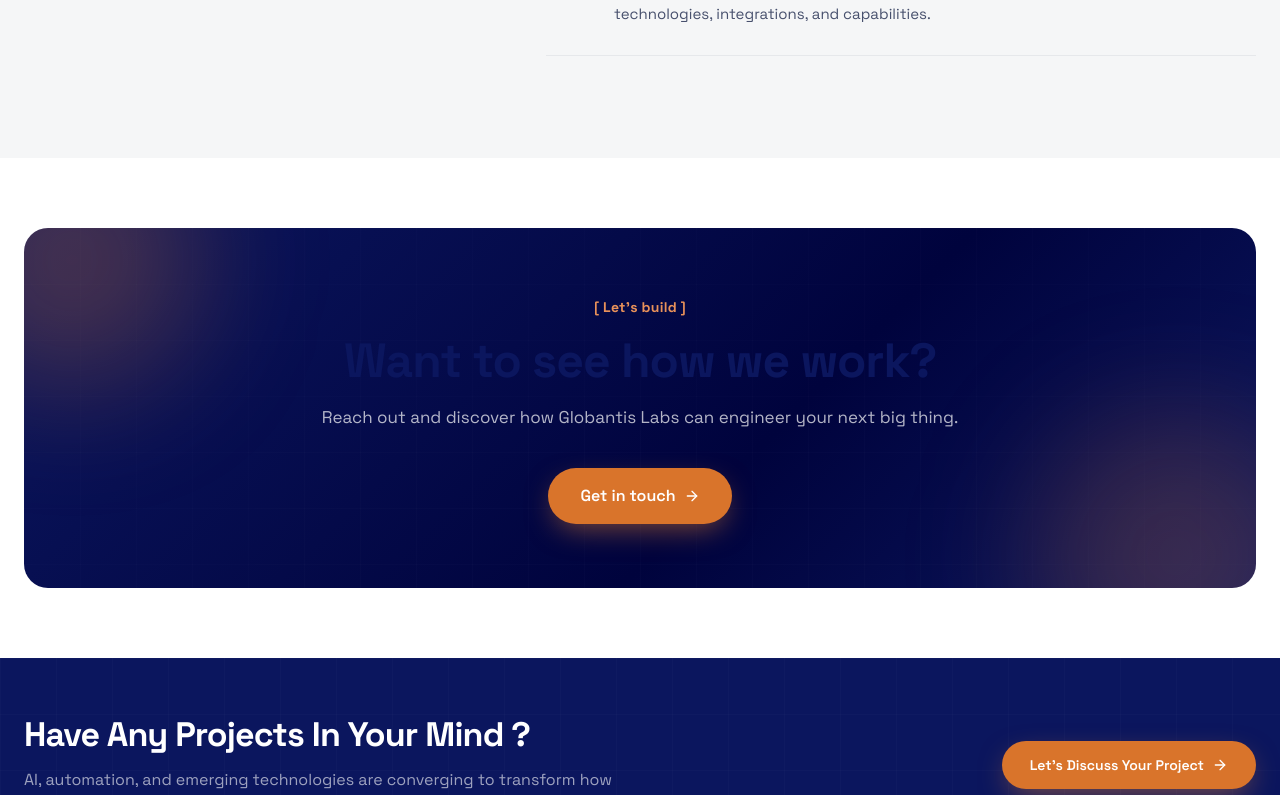
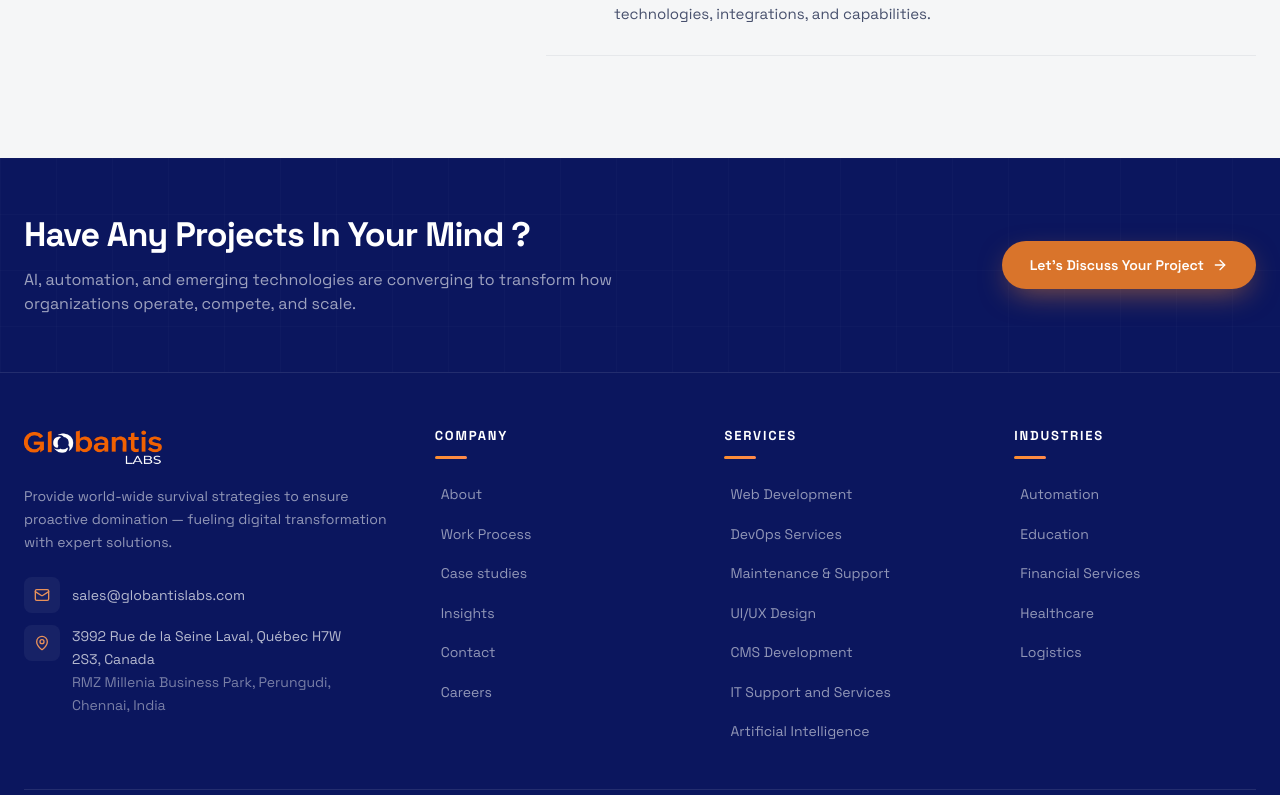
Before and after one commit to globantislabs/globantislabs-web, a Next.js app: page /work-process in a window 1280 px wide. Shown: the part 2422-3217 px from the top of the page. Built offline with nearby package versions, Linux system fonts and the light colour scheme; no server answers.

Commit message:
21c8345b-7d1e-4285-acfc-50acb8aed3c6

```diff
--- a/src/app/(pages)/work-process/page.tsx
+++ b/src/app/(pages)/work-process/page.tsx
@@ -223,16 +223,6 @@
           </div>
         </div>
       </section>
-
-      {/* ============ CTA — ink ============ */}
-      <CTABand
-        label="[ Let's build ]"
-        title="Want to see how we work?"
-        desc="Reach out and discover how Globantis Labs can engineer your next big thing."
-        ctaHref="/contact"
-        ctaLabel="Get in touch"
-        tone="ink"
-      />
     </>
   );
 }
```
